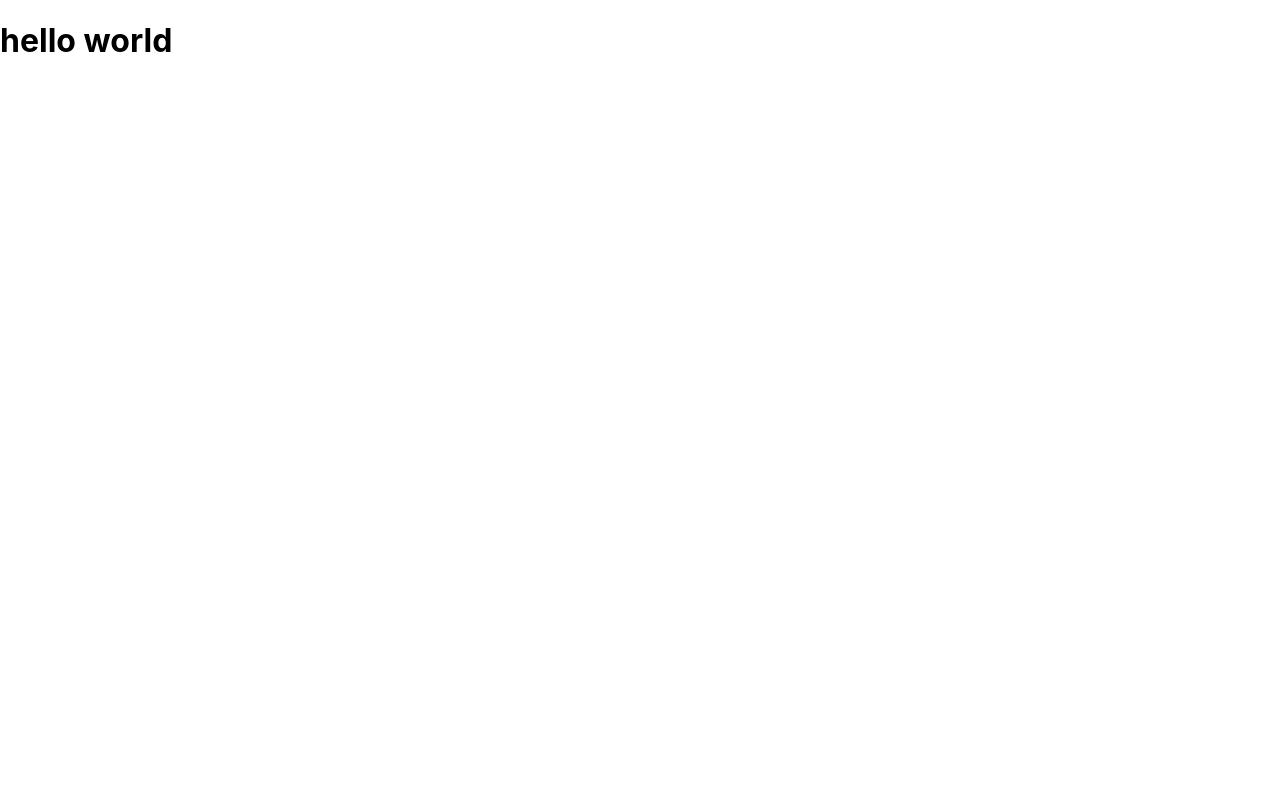
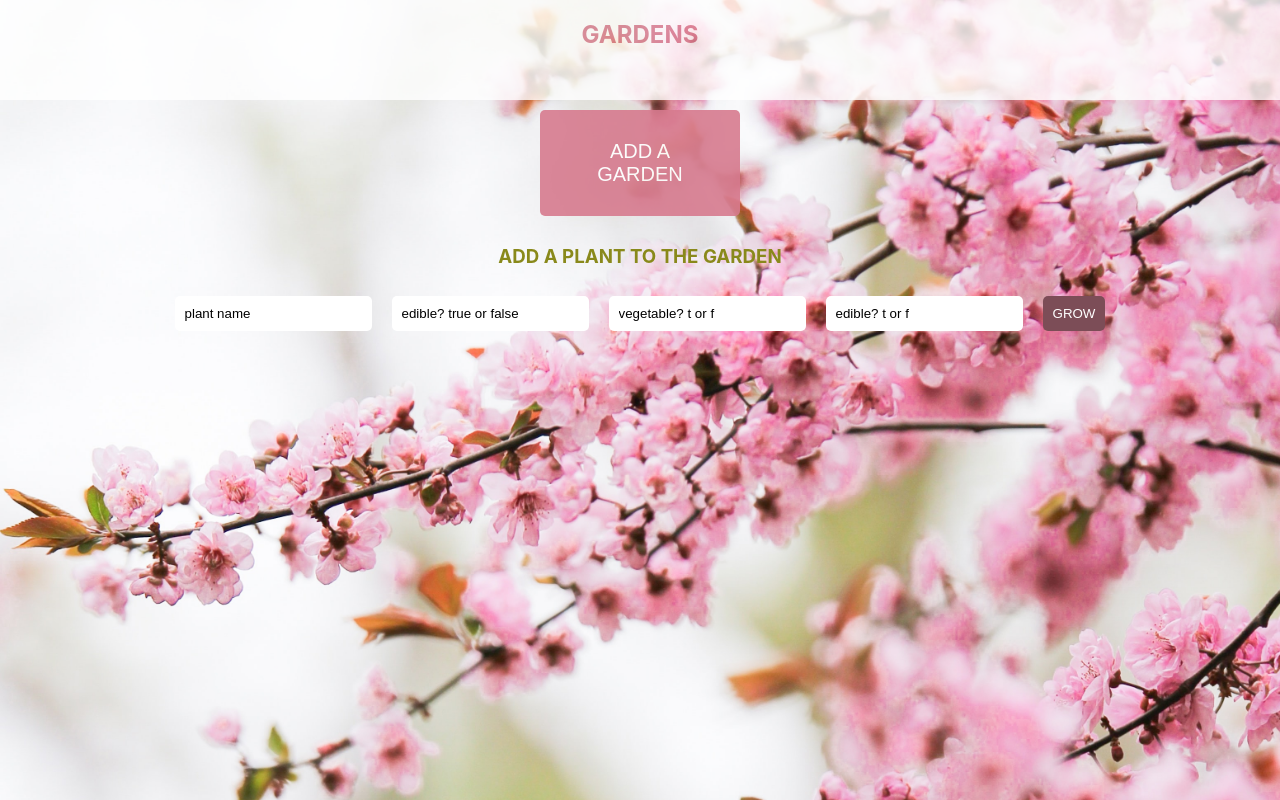
Before and after one commit to hannahtrask/mern-lab-frontend, a React (Create React App) app: page /create in a window 1280 px wide. Built offline with nearby package versions, Linux system fonts and the light colour scheme.

Commit message:
some styles added

```diff
--- a/package.json
+++ b/package.json
@@ -6,11 +6,13 @@
     "@testing-library/jest-dom": "^4.2.4",
     "@testing-library/react": "^9.5.0",
     "@testing-library/user-event": "^7.2.1",
+    "axios": "^0.20.0",
     "react": "^17.0.0",
     "react-dom": "^17.0.0",
     "react-router": "^5.2.0",
     "react-router-dom": "^5.2.0",
-    "react-scripts": "3.4.4"
+    "react-scripts": "3.4.4",
+    "sass": "^1.27.0"
   },
   "scripts": {
     "start": "react-scripts start",
--- a/src/components/App.js
+++ b/src/components/App.js
@@ -1,14 +1,24 @@
 import React, { useState, useEffect } from 'react';
 import { Route, Link, Switch } from 'react-router-dom';
+import '../scss/app.scss'
+import Form from './Form'
 
 function App() {
   return (
-    <div className="App">
-      <header className="App-header">
-        <h1>hello world</h1>
-      </header>
-    </div>
-  );
+		<>
+			<nav>
+				<Link to='/' className='gardens'>
+					<h1>GARDENS</h1>
+				</Link>
+			</nav>
+			<Link to='/create' className='button'>
+				<button>ADD A GARDEN</button>
+			</Link>
+			<Switch>
+				<Route exact path='/create' component={Form} />
+			</Switch>
+		</>
+	);
 }
 
 export default App;
--- a/src/components/Form.js
+++ b/src/components/Form.js
@@ -1,7 +1,35 @@
 import React from 'react'
+import '../scss/app.scss'
 
 const Form = (props) => {
-    return <h1>this is the form page</h1>
+
+
+//add an edit button here in the display
+
+
+
+
+    return (
+			<div className='form'>
+				<form>
+					<h3>ADD A PLANT TO THE GARDEN</h3>
+					<input type='text' name='plant' value='plant name' />
+
+                    {/*consider making these radio buttons if you have time*/}
+
+					<input type='text' name='edible' value='edible? true or false' />
+					<input type='text' name='vegetable' value='vegetable? t or f' />
+					<input type='text' name='flower' value='edible? t or f' />
+
+
+					<input type='submit' value='GROW' className='submit' />
+				</form>
+			</div>
+		);
+
+
+
+
 }
 
 export default Form
--- /dev/null
+++ b/src/scss/_config.scss
@@ -0,0 +1,4 @@
+$white: #ffffff;
+$pink: #d67a8e;
+$darkPink: #7c4d57;
+$leafGreen: #89891B;
--- /dev/null
+++ b/src/scss/app.scss
@@ -0,0 +1,55 @@
+@import './_config';
+
+body {
+    background-image: url('../images/hunt_han_flowers.jpg');
+    background-repeat: no-repeat;
+    background-attachment: fixed;
+    background-position: center top;
+    background-size: cover;
+}
+
+nav {
+    height: 100px;
+    background-color: $white;
+    opacity: .8;
+    display: flex;
+    justify-content: space-around;
+    .gardens {
+        text-decoration: none;
+        color: $pink;
+        text-transform: uppercase;
+    }
+}
+
+form {
+    text-align: center;
+    margin: 10px;
+    color: $leafGreen;
+    input {
+        border: none;
+        margin: 10px;
+        padding: 10px;
+        border-radius: 5px;
+    }
+    .submit {
+        background-color: $darkPink;
+        color: $white;
+    }
+}
+
+.button {
+    display: flex;
+    justify-content: space-around;
+    text-decoration: none;
+    opacity: .9;
+    button {
+    border: none;
+    border-radius: 5px;
+    margin: 10px;
+    padding: 30px;
+    width: 200px;
+    background-color: $pink;
+    color: white;
+    font-size: 20px;
+}
+}
```
Also changed, not shown: src/images/hunt_han_flowers.jpg (added), 1 other file (tests, documents, lock files or other folders).
